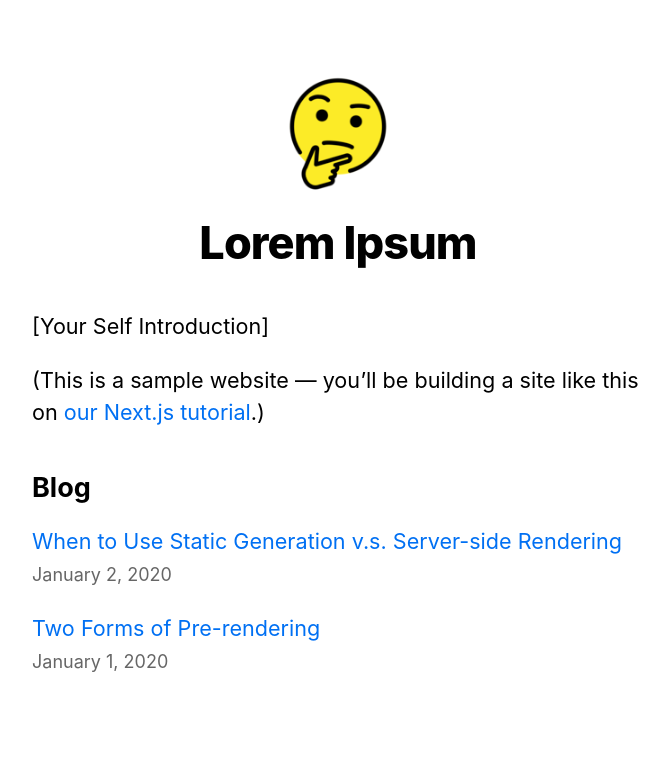
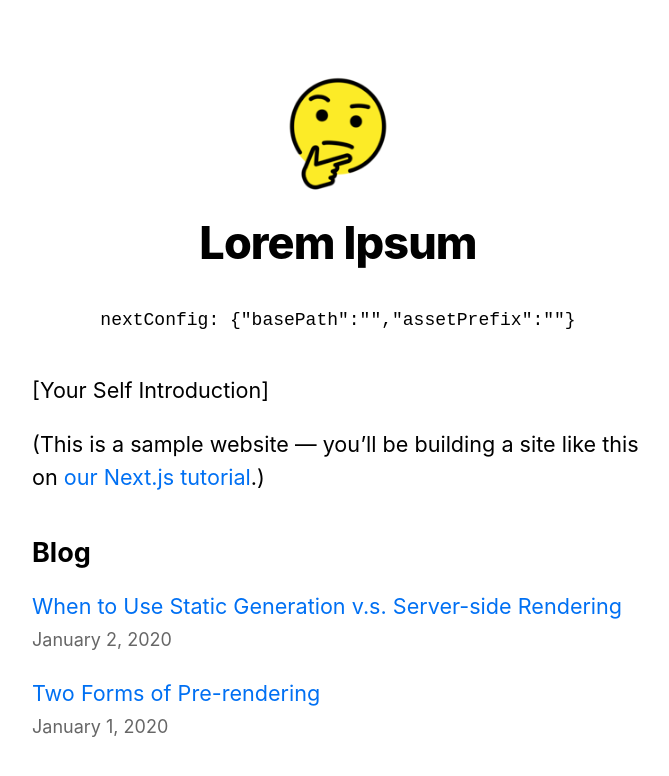
Before and after one commit to qbit86/nextjs-playground, a Next.js app: page / in a window 1280 px wide. Shown: the top 776 px of the page, without its empty margins (302-971 px from the left). Built offline with nearby package versions, Linux system fonts and the light colour scheme.

Commit message:
Add printing nextConfig

```diff
--- a/components/layout.js
+++ b/components/layout.js
@@ -2,6 +2,7 @@ import Head from 'next/head'
 import styles from './layout.module.css'
 import utilStyles from '../styles/utils.module.css'
 import Link from 'next/link'
+import nextConfig from '../next.config'
 
 const name = 'Lorem Ipsum'
 export const siteTitle = 'Next.js Sample Website'
@@ -35,6 +36,7 @@ export default function Layout({ children, home }) {
               alt={name}
             />
             <h1 className={utilStyles.heading2Xl}>{name}</h1>
+            <pre>{`nextConfig: ${JSON.stringify(nextConfig)}`}</pre>
           </>
         ) : (
           <>
@@ -54,6 +56,7 @@ export default function Layout({ children, home }) {
                 <a className={utilStyles.colorInherit}>{name}</a>
               </Link>
             </h2>
+            <pre>{`nextConfig: ${JSON.stringify(nextConfig)}`}</pre>
           </>
         )}
       </header>
```
